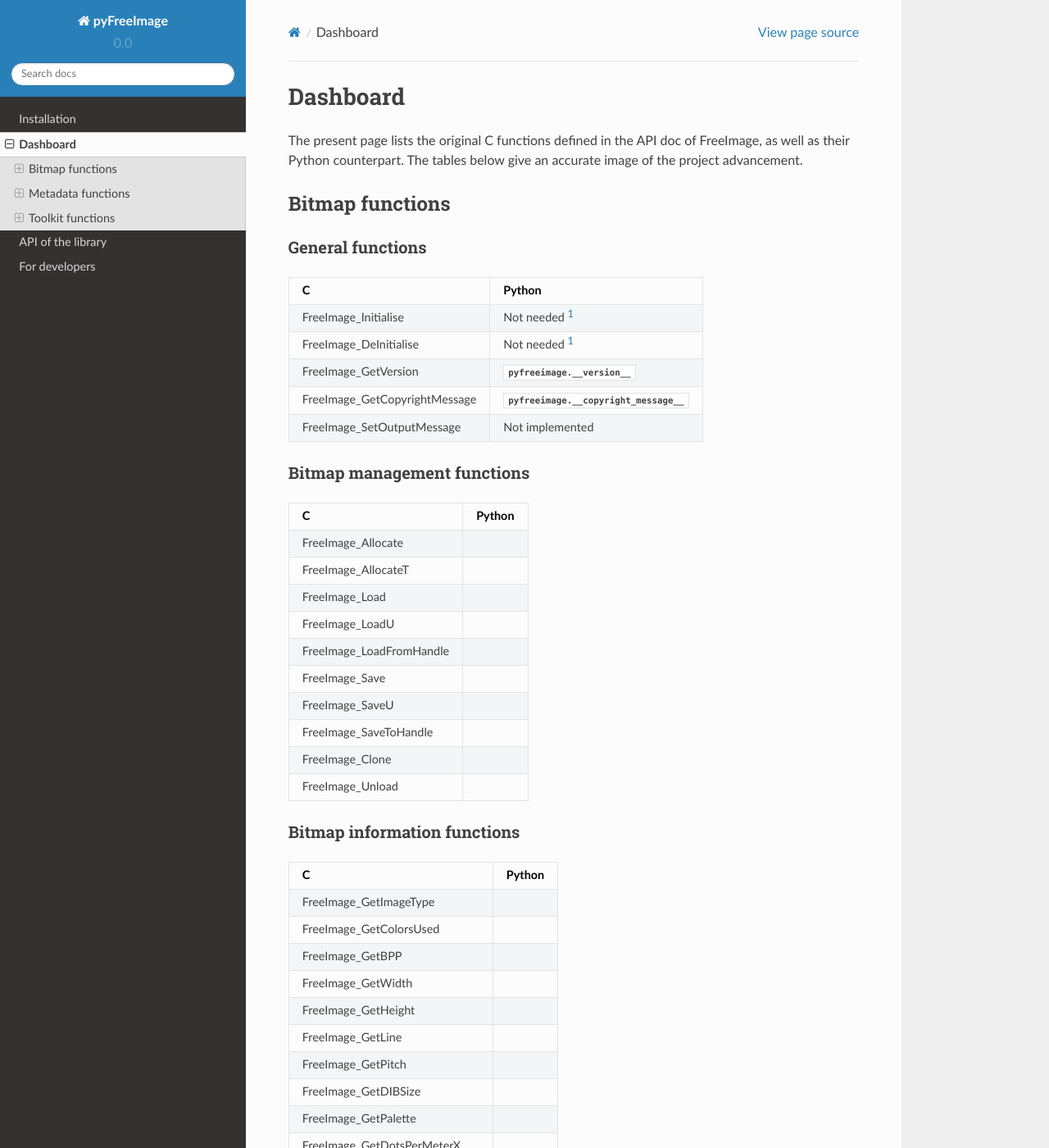
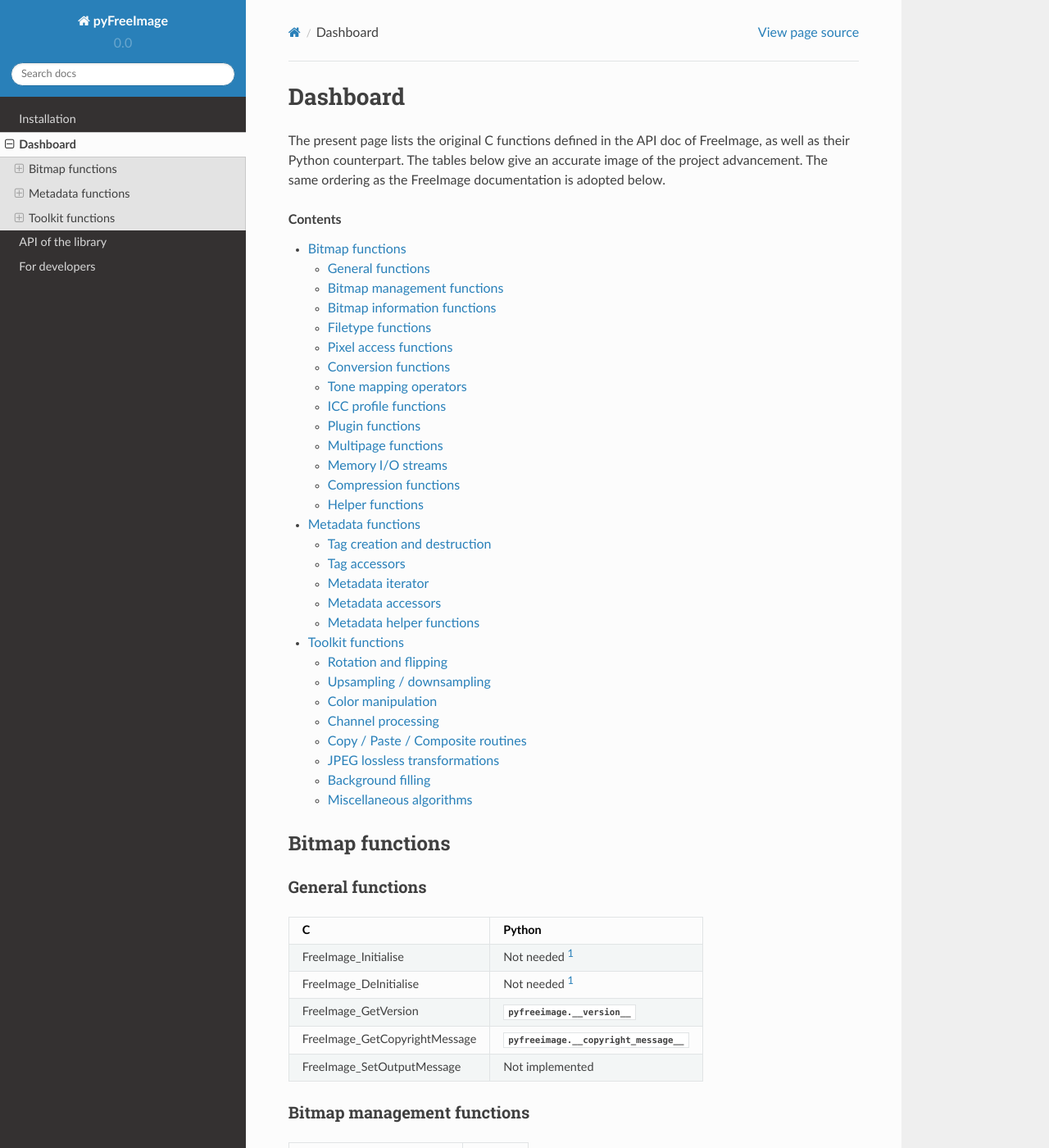
Before and after one commit to sbrisard/pyfreeimage, a Sphinx documentation site: the page built from docs/dashboard.rst, in a window 1280 px wide and 1400 px high. Shown: the whole window at 82% size. Built offline with Sphinx 7.4.7 and the Read the Docs theme 2.0.0, drawn with Linux system fonts in a browser that asks for light colours.

Commit message:
Added local TOC to dashboard.

```diff
--- a/docs/dashboard.rst
+++ b/docs/dashboard.rst
@@ -3,7 +3,11 @@
 Dashboard
 =========
 
-The present page lists the original C functions defined in the API doc of FreeImage, as well as their Python counterpart. The tables below give an accurate image of the project advancement.
+The present page lists the original C functions defined in the API doc of FreeImage, as well as their Python counterpart. The tables below give an accurate image of the project advancement. The same ordering as the FreeImage documentation is adopted below.
+
+
+.. contents:: Contents
+   :local:
 
 
 Bitmap functions
```
